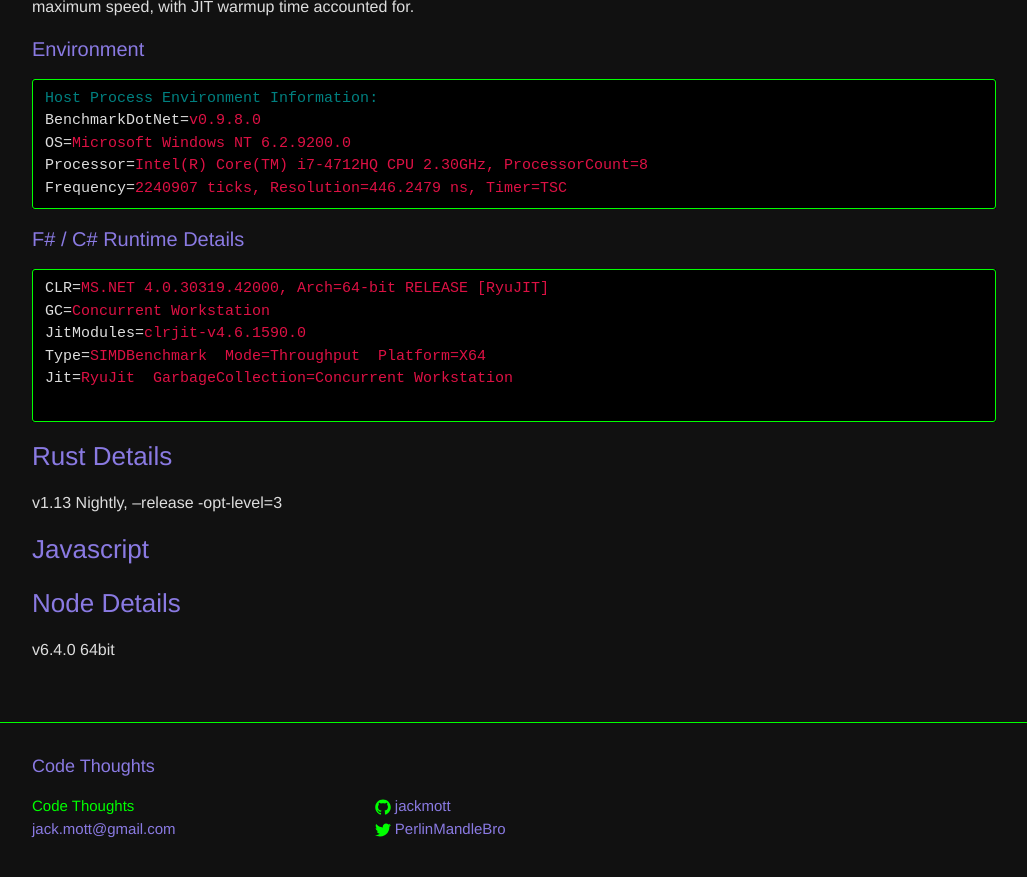
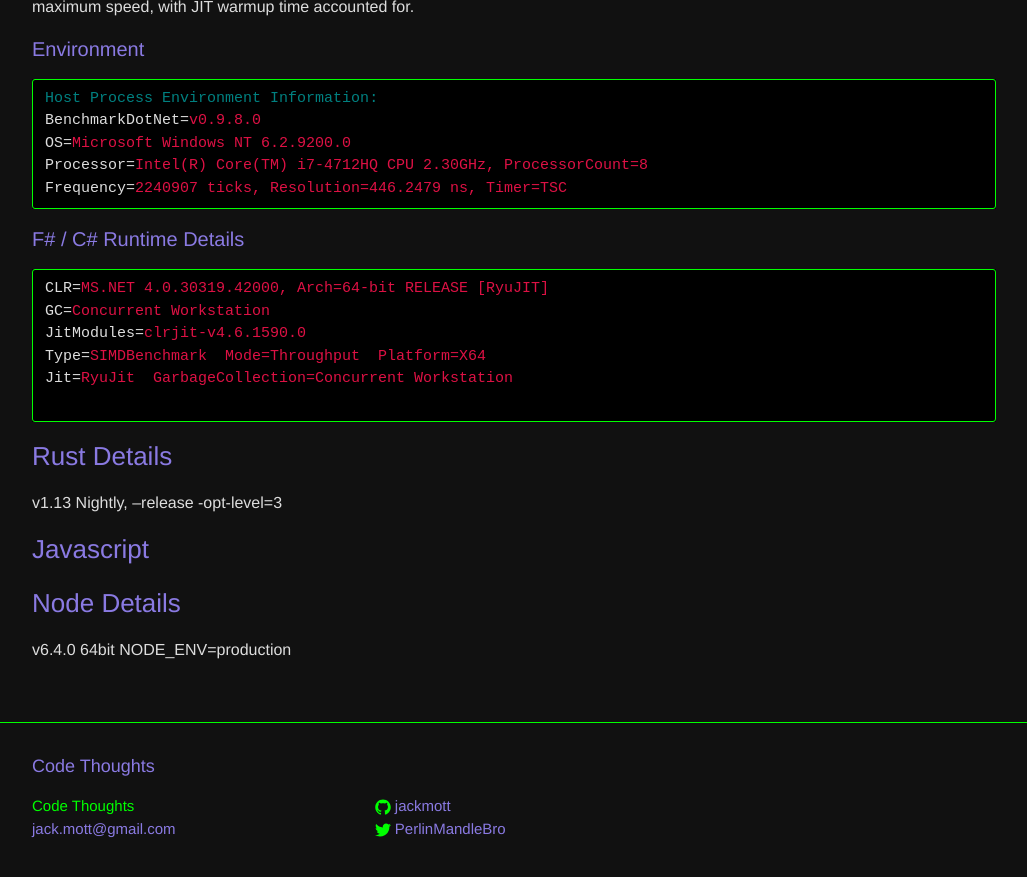
Before and after one commit to jackmott/jackmott.github.io, a Jekyll site: the page built from _posts/2016-7-22-making-obvious-fast.markdown, in a window 1280 px wide and 900 px high, scrolled down 5298 px. Shown: the top 877 px of the window, without its empty margins (126-1153 px from the left). Built offline with Jekyll 4.4.1, drawn with Linux system fonts in a browser that asks for light colours.

Commit message:
production

```diff
--- a/_posts/2016-7-22-making-obvious-fast.markdown
+++ b/_posts/2016-7-22-making-obvious-fast.markdown
@@ -267,3 +267,4 @@ v1.13 Nightly, --release -opt-level=3
 
 ### Node Details
 v6.4.0 64bit
+NODE_ENV=production
```
